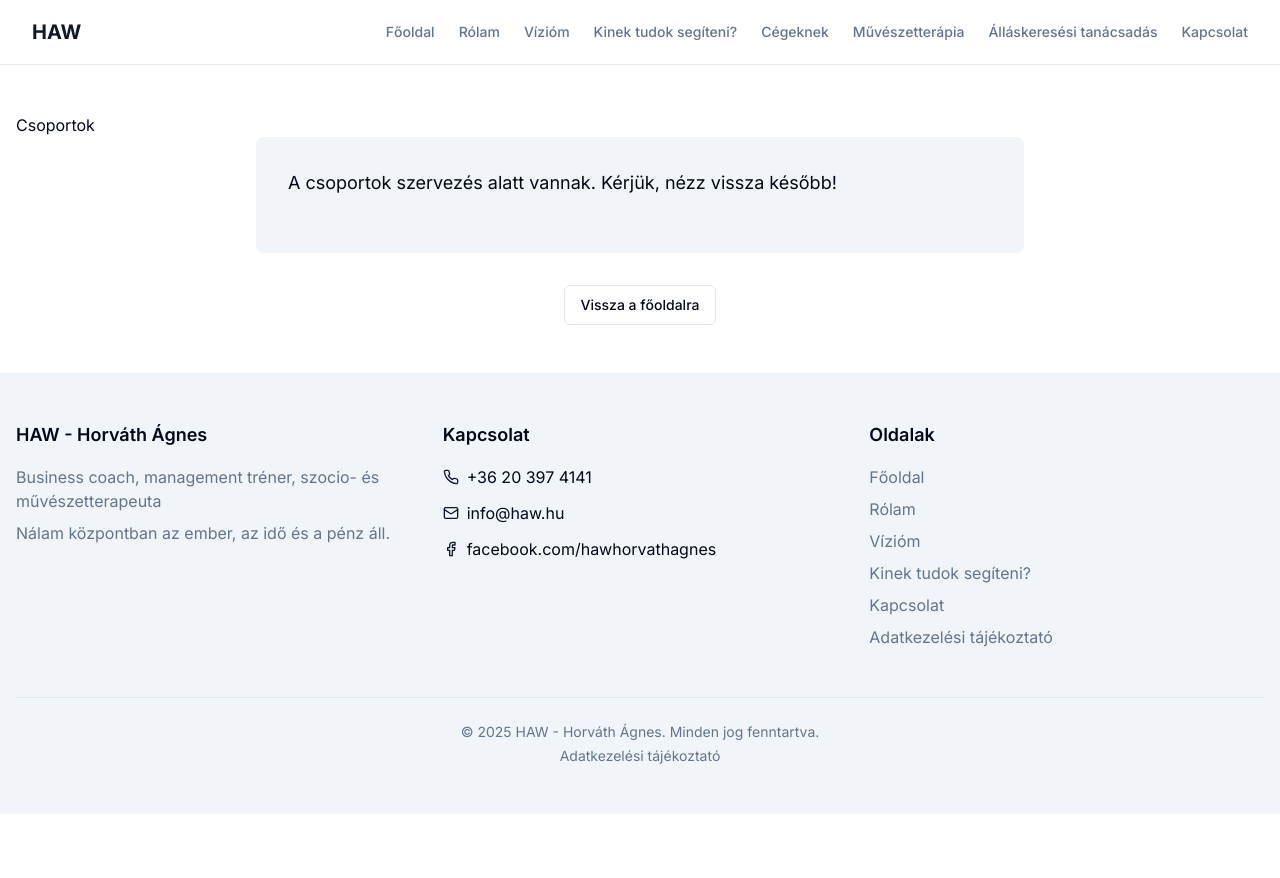
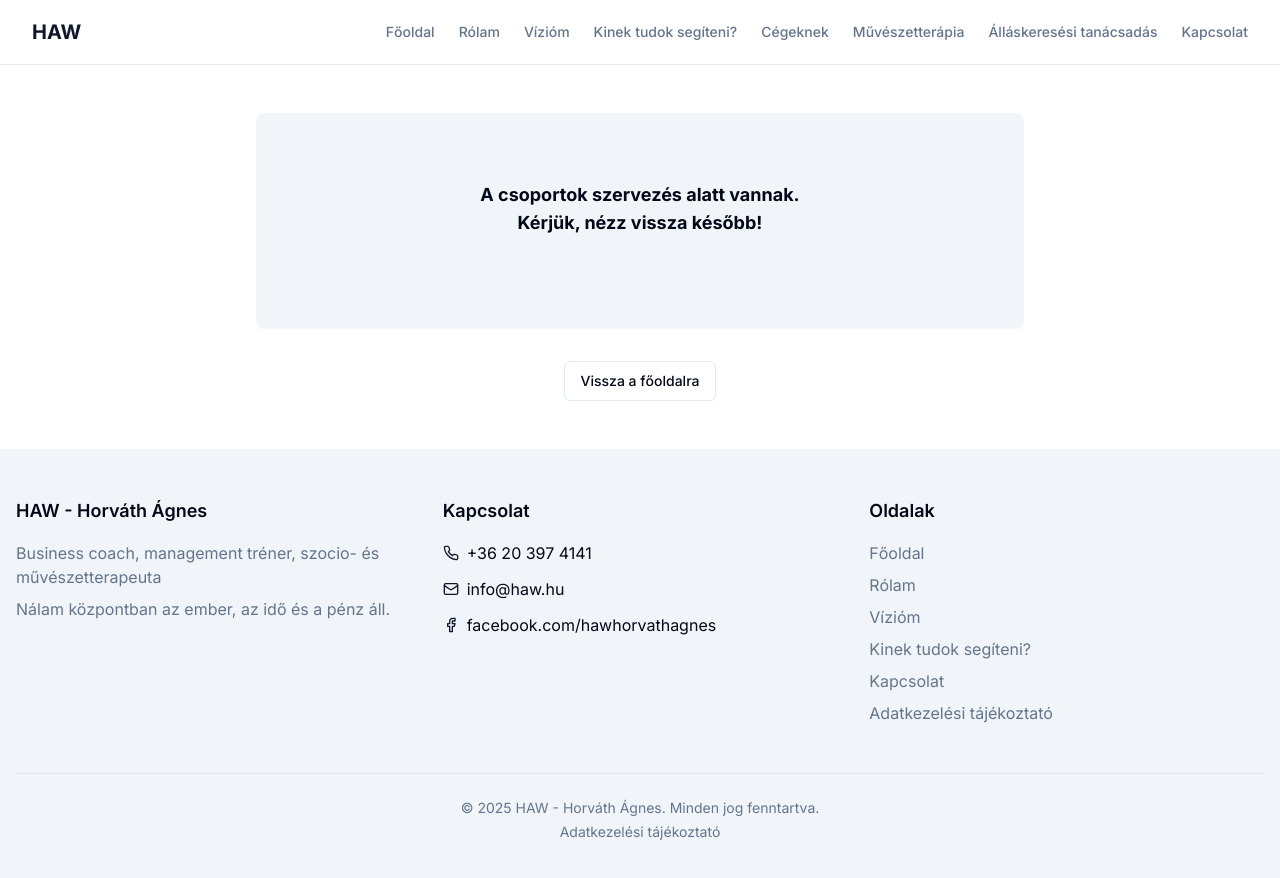
Before and after one commit to magoxado/haw_final, a Next.js app: page /muveszetterapia/csoportok in a window 1280 px wide. Shown: the top 878 px of the page. Before the commit the page ends 814 px from the top, so only its background shows below. Built offline with nearby package versions, Linux system fonts and the light colour scheme.

Commit message:
Update page.tsx

```diff
--- a/app/muveszetterapia/csoportok/page.tsx
+++ b/app/muveszetterapia/csoportok/page.tsx
@@ -4,12 +4,12 @@ import Link from "next/link"
 export default function PrivacyPolicyPage() {
   return (
     <div className="container mx-auto px-4 py-12">
-      <h1>Csoportok</h1>
 
       <div className="max-w-3xl mx-auto bg-muted p-8 rounded-lg mb-8">
-        <p className="text-lg mb-6">
-        A csoportok szervezés alatt vannak.
-        Kérjük, nézz vissza később!
+        <p className="text-lg mb-6 flex items-center justify-center h-32 font-bold text-center">
+          A csoportok szervezés alatt vannak.
+          <br />
+          Kérjük, nézz vissza később!
         </p>
       </div>
 
```
